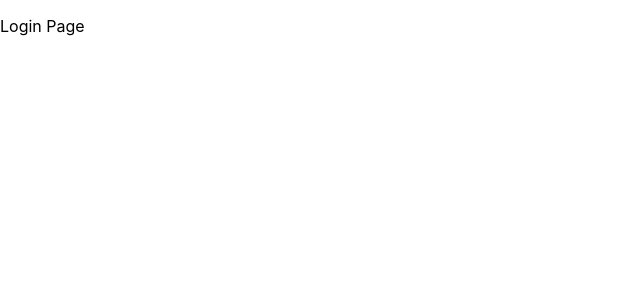
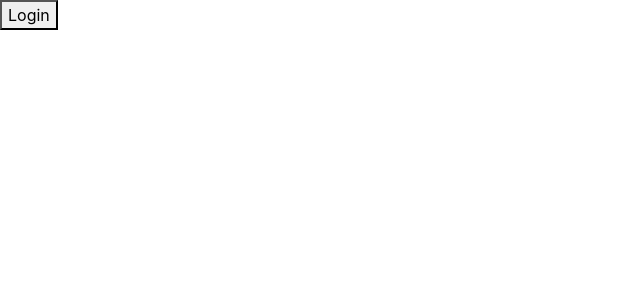
Before and after one commit to mglavey/ReactModal, a React (Create React App) app in the folder modal/: page /login in a window 1280 px wide. Shown: the top 300 px of the page, without its empty margins (0-640 px from the left). Built offline with nearby package versions, Linux system fonts and the light colour scheme.

Commit message:
added button and routing

```diff
--- a/modal/package.json
+++ b/modal/package.json
@@ -3,6 +3,7 @@
   "version": "0.1.0",
   "private": true,
   "dependencies": {
+    "bootstrap": "^4.1.3",
     "react": "^16.6.0",
     "react-dom": "^16.6.0",
     "react-router-dom": "^4.3.1",
--- a/modal/src/App.js
+++ b/modal/src/App.js
@@ -1,7 +1,7 @@
 import React, { Component } from 'react';
-import { BrowserRouter, Route } from 'react-router-dom';
-import Home from './components/home/Home'
-import Login from './components/login/Login'
+import { BrowserRouter, Route, Switch } from 'react-router-dom';
+import Home from './components/home/home'
+import Login from './components/login/login'
 
 
 
@@ -9,10 +9,10 @@ class App extends Component {
   render() {
     return (
       <BrowserRouter>
-        <div>
+        <Switch>
           <Route path="/" component={Home} exact />
           <Route path="/login" component={Login} />
-        </div>
+        </Switch>
       </BrowserRouter>
     );
   }
--- a/modal/src/components/home/Home.js
+++ b/modal/src/components/home/Home.js
@@ -1,9 +1,19 @@
+// view 1
+// will show a modal after 10 seconds
+    // inside modal will be an 'im still here button'
+    // if this isn't clicked in 5 seconds, user redirected to view 2
+// if user dismisses the modal, it should pop up again after 10 seconds
+
 import React, { Component } from 'react';
+import './home.css'
+
 
 class Home extends Component {
     render() {
         return (
-            <p>Home Page</p>
+            <div>
+                <p>Home Page</p>
+            </div>
         );
     }
 }
--- a/modal/src/components/login/Login.js
+++ b/modal/src/components/login/Login.js
@@ -1,9 +1,33 @@
+// view 2
+    // has a button that returns the user to view 1
+
 import React, { Component } from 'react';
+import { Redirect } from 'react-router-dom';
+
 
 class Login extends Component {
+    state = {
+        redirect: false
+    }
+
+    setRedirect = () => {
+        this.setState({
+            redirect: true
+        })
+    }
+
+    renderRedirect = () => {
+        if (this.state.redirect) {
+            return <Redirect to ='/'/>
+        }
+    }
+
     render() {
         return (
-            <p>Login Page</p>
+            <div>
+                {this.renderRedirect()}
+                <button onClick={this.setRedirect}>Login</button>
+            </div>
         );
     }
 }
--- a/modal/src/index.js
+++ b/modal/src/index.js
@@ -1,6 +1,7 @@
 import React from 'react';
 import ReactDOM from 'react-dom';
 import './index.css';
+import 'bootstrap/dist/css/bootstrap.min.css';
 import App from './App';
 import * as serviceWorker from './serviceWorker';
 
```
Also changed, not shown: modal/src/components/home/home.css (added), modal/src/components/login/login.css (added), modal/src/components/modal/modal.css (added), modal/src/components/modal/modal.js (added), 1 other file (tests, documents, lock files or other folders).
